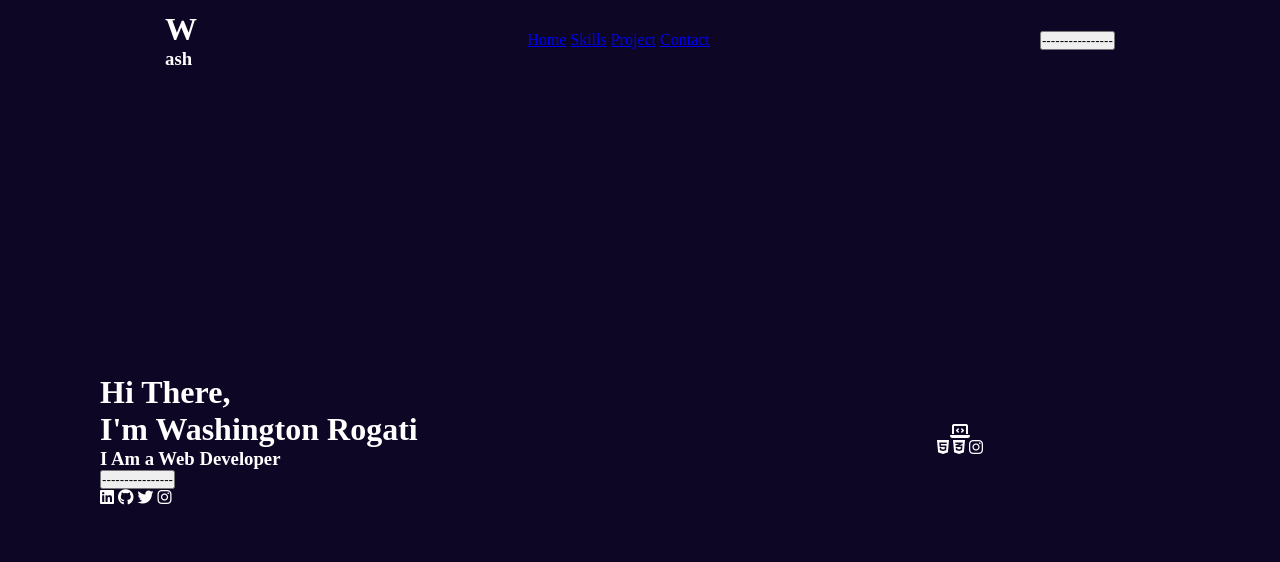
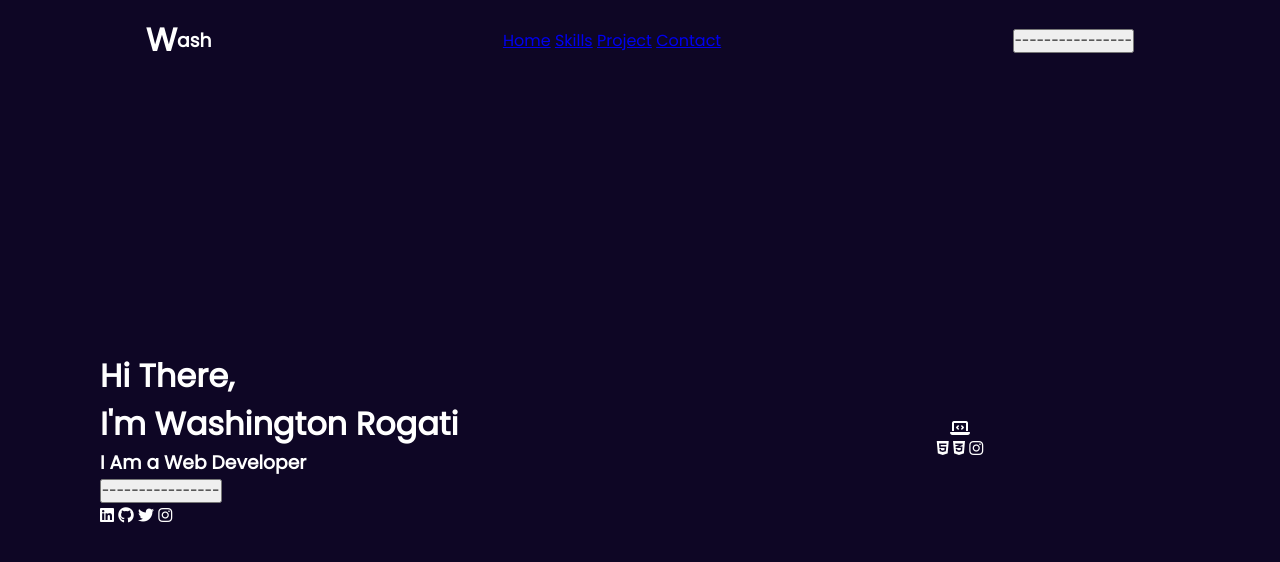
Before and after one commit to WashRogati/meu-portfolio, a plain HTML site: page index.html in a window 1280 px wide. Drawn offline with Linux system fonts and the light colour scheme.

Commit message:
Add font 'Poppins'

```diff
--- a/css/1_base/1_base.css
+++ b/css/1_base/1_base.css
@@ -1,7 +1,9 @@
+@import url('https://fonts.googleapis.com/css2?family=Poppins&display=swap');
 *{
     margin: 0;
     padding: 0;
     box-sizing: border-box;
+    font-family: "Poppins";
 }
 
 body{
@@ -43,3 +45,8 @@ main{
     padding-right: 0;
     grid-area: main;
 }
+
+.logo{
+    display: flex;
+    align-items: center;
+}
```
